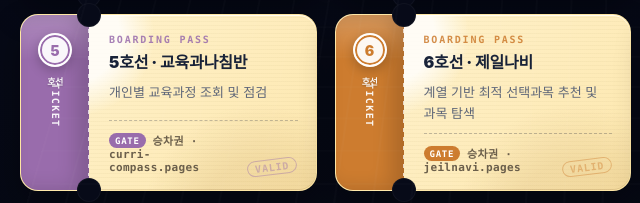
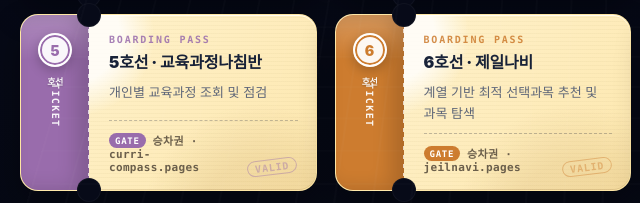
Before and after one commit to stella21142289-cloud/hi-course-main, a website: page index.html in a window 1280 px wide. Shown: the part 971-1174 px from the top of the page, 0-640 px from the left. Drawn offline with Linux system fonts and the light colour scheme.

Commit message:
Update index.html

```diff
--- a/index.html
+++ b/index.html
@@ -1216,7 +1216,7 @@
     </a>
     <a class="card" data-line="5" href="https://curri-compass.pages.dev/" data-name="교육과정나침반">
       <div class="bar"></div>
-      <div class="head"><div class="ln">5</div><div class="name">5호선 · 교육과나침반</div></div>
+      <div class="head"><div class="ln">5</div><div class="name">5호선 · 교육과정나침반</div></div>
       <div class="desc">개인별 교육과정 조회 및 점검</div>
       <div class="meta">승차권 · curri-compass.pages</div>
     </a>
```
